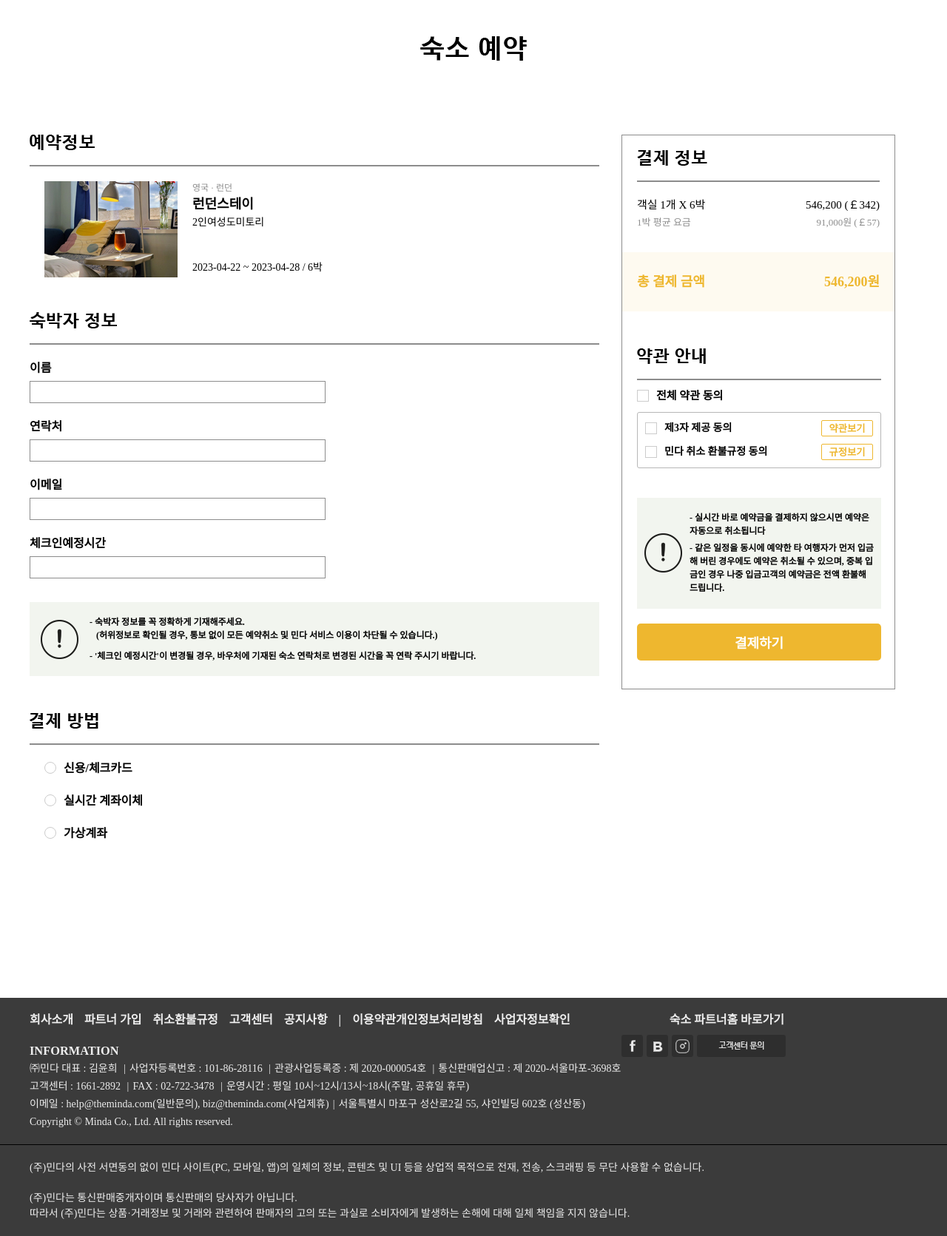
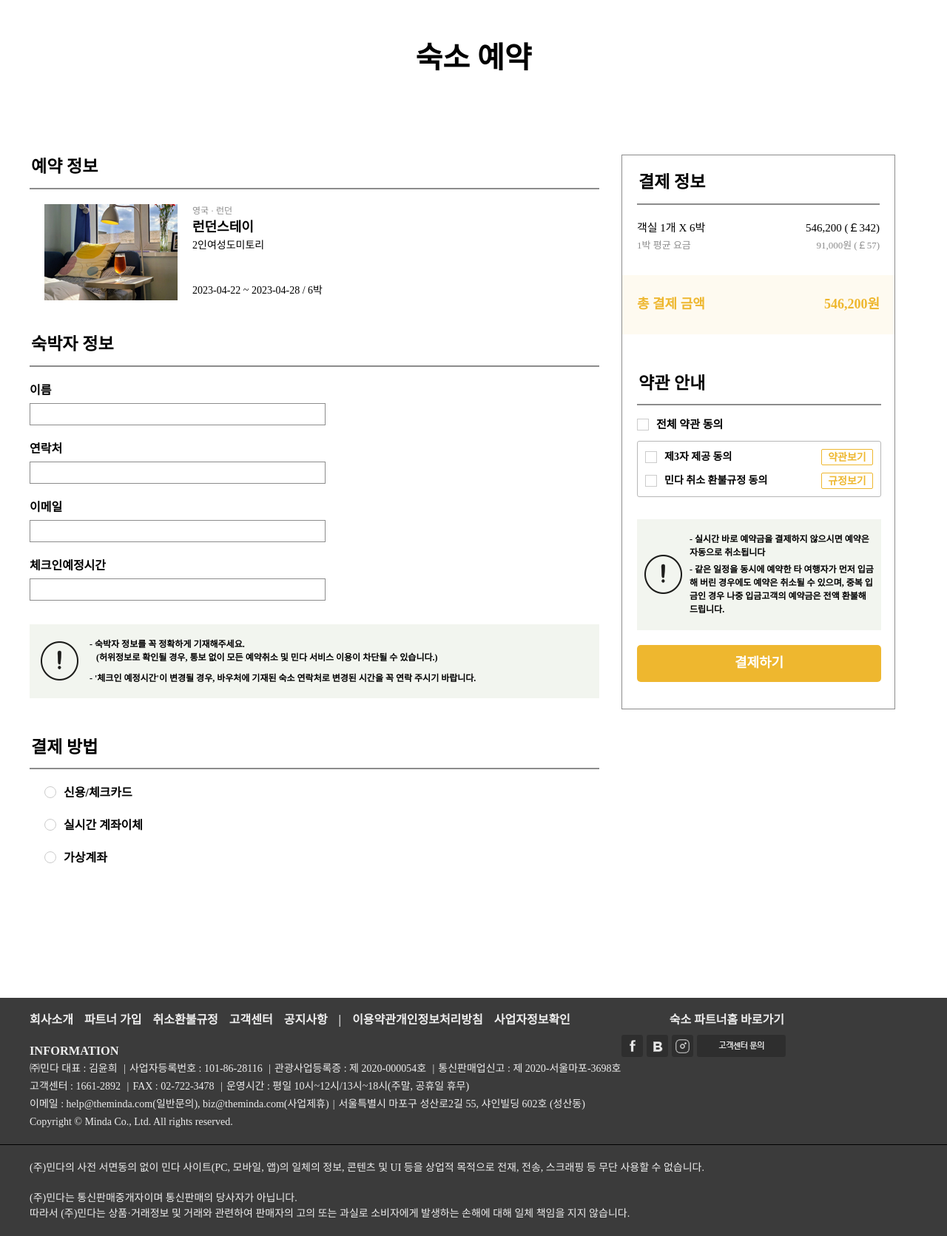
Before and after one commit to onezeun/KDT, a PHP site: page /reservation.html in a window 1280 px wide. Shown: the part 201-1872 px from the top of the page at 74% size. Run offline with PHP 8.4, Linux system fonts and the light colour scheme; some web fonts are replaced.

Commit message:
fix: 제목 글꼴 수정

```diff
--- a/first_project/css/lodging_detail.css
+++ b/first_project/css/lodging_detail.css
@@ -404,7 +404,6 @@ input[type="date"]::-webkit-calendar-picker-indicator {
   border: none;
   border-radius: 5px;
   color: white;
-  font-weight: bold;
   font-size: 17px;
   margin-left: 20px;
 }
--- a/first_project/css/reservation.css
+++ b/first_project/css/reservation.css
@@ -15,10 +15,10 @@ fieldset {
 
 
 .reservation_title {
-  width: 144px;
-  height: 33px;
-  background: url(../images/reservation_title.jpg) no-repeat;
+  width: 200px;
+  font-size: 40px;
   margin: 50px auto 100px;
+  text-align: center;
 }
 
 /* left */
@@ -32,10 +32,11 @@ fieldset {
 }
 
 .room_info_title {
-  width: 88px;
-  height: 21px;
-  background: url(../images/reservation_room.jpg) no-repeat;
-  margin-bottom: 20px;
+  width: 100px;
+  font-size: 23px;
+  font-weight: bold;
+  margin-bottom: 10px;
+  text-align: left;
 }
 
 .room_info_cont {
@@ -67,10 +68,11 @@ fieldset {
 }
 
 .user_info_title {
-  width: 118px;
-  height: 22px;
-  background: url(../images/reservation_user.jpg) no-repeat;
-  margin-bottom: 20px;
+  width: 150px;
+  font-size: 23px;
+  font-weight: bold;
+  margin-bottom: 10px;
+  text-align: left;
 }
 
 .user_info_cont {
@@ -127,10 +129,11 @@ fieldset {
 }
 
 .pay_title {
-  width: 93px;
-  height: 21px;
-  background: url(../images/reservation_pay.jpg) no-repeat;
-  margin-bottom: 20px;
+  width: 150px;
+  font-size: 23px;
+  font-weight: bold;
+  margin-bottom: 10px;
+  text-align: left;
 }
 
 .pay_cont {
@@ -161,10 +164,11 @@ fieldset {
 }
 
 .payment_title {
-  width: 95px;
-  height: 21px;
-  background: url(../images/reservation_form_right_title01.jpg) no-repeat;
-  margin: 0 0 20px 20px;
+  width: 150px;
+  font-size: 23px;
+  font-weight: bold;
+  text-align: left;
+  margin: 0 0 10px 20px;
 }
 
 .payment_wrap1 {
@@ -229,14 +233,14 @@ fieldset {
 }
 
 .term_title{
-  width: 93px;
-  height: 21px;
-  background: url(../images/reservation_form_right_title02.jpg) no-repeat;
+  width: 150px;
+  font-size: 23px;
+  font-weight: bold;
 }
 
 .term_wrap {
   border-top: 2px solid #8c8c8c;
-  margin: 20px 0 ;
+  margin: 10px 0 ;
 }
 
 .term_wrap label{
@@ -244,7 +248,7 @@ fieldset {
 }
 
 .checkall_wrap {
-  margin: 10px 0;
+  margin: 15px 0 10px 0;
   font-size: 15px;
 }
 
--- a/first_project/css/reset.css
+++ b/first_project/css/reset.css
@@ -25,7 +25,7 @@ button {
   font-style: normal;
 }
 
-body {
+body, button {
   font-family: 'InfinitySans-RegularA1';
   font-size: 14px;
   line-height: 1.5
--- a/first_project/css/user.css
+++ b/first_project/css/user.css
@@ -14,10 +14,10 @@ fieldset {
 }
 
 .myminda {
-  width: 133px;
-  height: 33px;
-  background: url(../images/myminda.jpg) no-repeat;
+  width: 150px;
+  font-size: 40px;
   margin: 100px auto 50px;
+  text-align: center;
 }
 
 .profile_wrap {
--- a/first_project/login.html
+++ b/first_project/login.html
@@ -70,12 +70,12 @@
     <main id="content" class="content">
       <div class="login_wrap">
         <div class="login_title_wrap">
-          <h2 class="login_title indent">로그인</h2>
+          <h2 class="login_title">로그인</h2>
         </div>
         <div class="minda_login_wrap">
           <form name="login" action="success_login" method="get">
             <div class="login_form_wrap">
-              <h3 class="minda_login indent">민다아이디로로그인</h3>
+              <h3 class="minda_login">민다 아이디 로그인</h3>
               <input type="text" placeholder="이메일 주소">
               <input type="password" placeholder="비밀번호">
             </div>
@@ -97,7 +97,7 @@
         </div>
 
         <div class="social_login">
-          <h3 class="social_login_title indent">SNS 계정 로그인</h3>
+          <h3 class="social_login_title">SNS 계정 로그인</h3>
           <a href="#" class="naver_login indent">네이버계정으로 로그인</a>
           <a href="#" class="kakao_login indent">카카오계정으로 로그인</a>
 
--- a/first_project/reservation.html
+++ b/first_project/reservation.html
@@ -69,11 +69,11 @@
 
     <main id="content" class="content">
       <div class="reservation_wrap">
-        <h2 class="reservation_title indent">숙소 예약</h2>
+        <h2 class="reservation_title">숙소 예약</h2>
         <form action="reservation_success.html">
           <div class="form_left">
             <fieldset class="room_info">
-              <legend class="room_info_title indent">예약 정보</legend>
+              <legend class="room_info_title">예약 정보</legend>
               <div class="room_info_cont">
                 <img src="./images/reservation_roomphoto.jpg" alt="숙소 대표 사진" class="reservation_roomphoto">
                 <p class="room_info_country">영국 · 런던</p>
@@ -84,7 +84,7 @@
             </fieldset>
 
             <fieldset class="user_info">
-              <legend class="user_info_title indent">숙박자 정보</legend>
+              <legend class="user_info_title">숙박자 정보</legend>
               <div class="user_info_cont">
                 <div class="user_info_wrap">
                   <p>이름</p>
@@ -115,7 +115,7 @@
             </fieldset>
 
             <fieldset class="pay">
-              <legend class="pay_title indent">결제 방법</legend>
+              <legend class="pay_title">결제 방법</legend>
               <div class="pay_cont">
                 <div class="pay1"><input type="radio" name="pay" id="pay1"> <label for="pay1">신용/체크카드</label></div>
                 <div class="pay2"><input type="radio" name="pay" id="pay2"> <label for="pay2">실시간 계좌이체</label></div>
@@ -126,7 +126,7 @@
 
           <div class="form_right">
             <fieldset class="payment">
-              <legend class="payment_title indent">결제 정보</legend>
+              <legend class="payment_title">결제 정보</legend>
               <div class="payment_wrap1">
                 <div class="selectroom">
                   <p class="selectroom_title">객실 1개 X 6박</p>
@@ -143,7 +143,7 @@
               </div>
             </fieldset>
             <fieldset class="term">
-              <legend class="term_title indent">약관 안내</legend>
+              <legend class="term_title">약관 안내</legend>
               <div class="term_wrap">
                 <div class="checkall_wrap">
                   <input type="checkbox" id="all"><label for="all">전체 약관 동의</label>
--- a/first_project/signup.html
+++ b/first_project/signup.html
@@ -70,7 +70,7 @@
     <main id="content" class="content">
       <div class="signup_wrap">
         <div class="signup_title_wrap">
-          <h2 class="signup_title indent">회원가입</h2>
+          <h2 class="signup_title">회원가입</h2>
         </div>
         <div class="minda_signup_wrap">
           <form name="signup" action="signup_success.html" method="get">
@@ -123,7 +123,7 @@
         </div>
 
         <div class="social_signup">
-          <h3 class="social_signup_title indent">SNS 계정 회원가입</h3>
+          <h3 class="social_signup_title">SNS 계정 회원가입</h3>
           <a href="#" class="naver_signup indent">네이버계정으로 회원가입</a>
           <a href="#" class="kakao_signup indent">카카오계정으로 회원가입</a>
 
--- a/first_project/user.html
+++ b/first_project/user.html
@@ -69,7 +69,7 @@
     <!-- content -->
     <main id="content" class="content">
       <div class="user_wrap">
-        <h2 class="myminda indent">회원정보 수정</h2>
+        <h2 class="myminda">마이민다</h2>
 
         <form>
           <div class="profile_wrap">
```
Also changed, not shown: first_project/css/login.css (+14 -10 lines), first_project/css/signup.css (+11 -8 lines).
